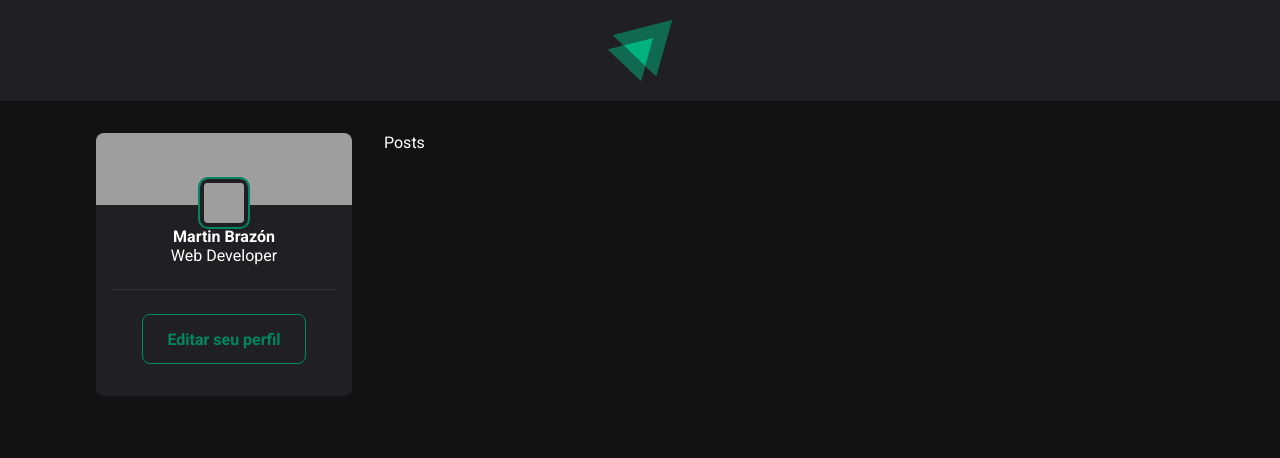
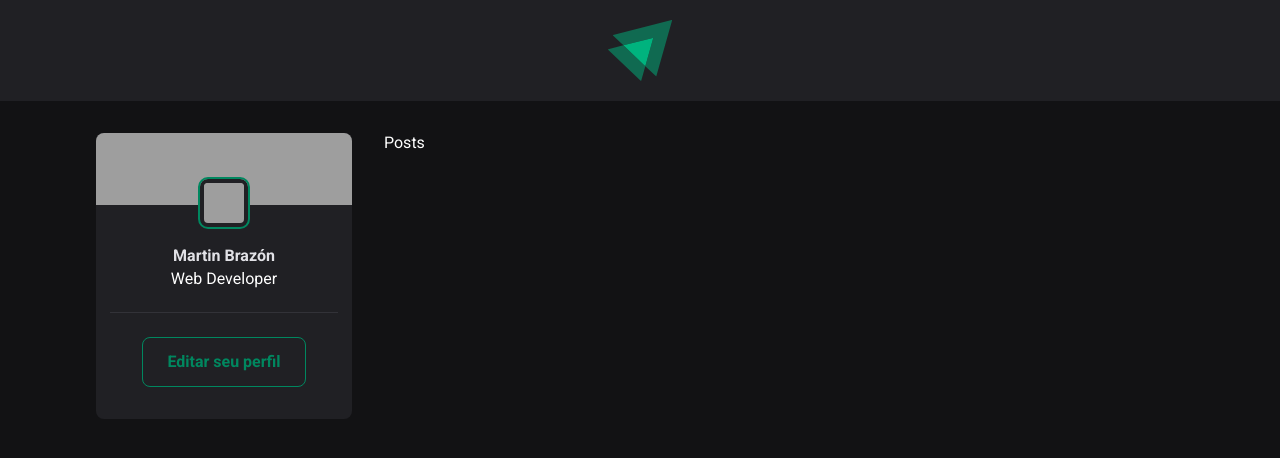
Before and after one commit to MartinGBB/Ignite, a React (Vite) app in the folder 01-fundamentos-reactjs/: page / in a window 1280 px wide. Shown: the top 458 px of the page. Built offline with nearby package versions, Linux system fonts and the light colour scheme; grey boxes are pictures that could not be loaded.

Commit message:
style: configura estilos do nome e cargo

```diff
--- a/01-fundamentos-reactjs/src/components/Sidebar.module.css
+++ b/01-fundamentos-reactjs/src/components/Sidebar.module.css
@@ -27,6 +27,18 @@
   outline: 2px solid var(--green-500)
 }
 
+.profile strong {
+  margin-top: 1rem;
+  color: var(--gray-100);
+  line-height: 1.6;
+}
+
+.profile spam {
+  font-size: 0.875rem;
+  line-height: 1.6;
+  color: var(--gray-400)
+}
+
 .sidebar footer {
   border-top: 1px solid var(--gray-600);
   margin-top: 1.5rem;
```
